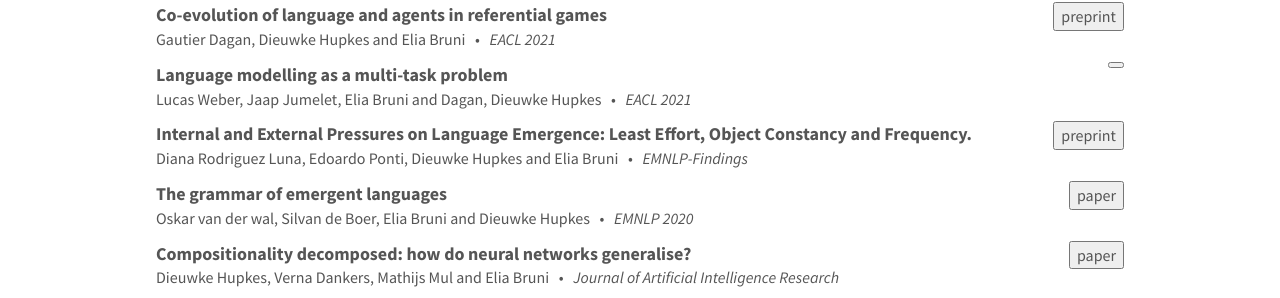
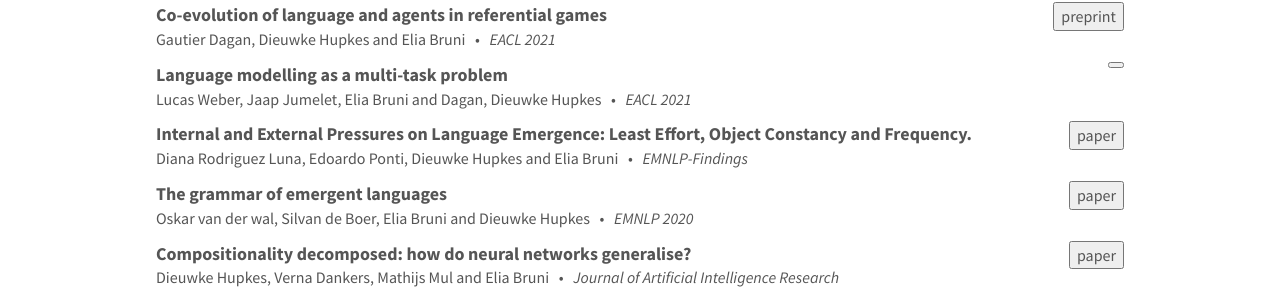
Before and after one commit to i-machine-think/i-machine-think.github.io, a Jekyll site: the page built from _pages/publications.md, in a window 1280 px wide and 900 px high, scrolled down 634 px. Shown: the part 135-433 px from the top of the window. Built offline with Jekyll 4.4.1, drawn with Linux system fonts in a browser that asks for light colours; nearby versions of some CDN libraries.

Commit message:
Add ACL link of internal pressures paper

```diff
--- a/_data/publist.yml
+++ b/_data/publist.yml
@@ -19,8 +19,8 @@
   year: 2020
   venue: "EMNLP-Findings"
   link:
-    url: https://arxiv.org/pdf/2004.03868.pdf
-    display: preprint
+    url: https://www.aclweb.org/anthology/2020.findings-emnlp.397.pdf
+    display: paper
 
 - title: "The grammar of emergent languages"
   authors: "Oskar van der wal, Silvan de Boer, Elia Bruni and Dieuwke Hupkes"
```
